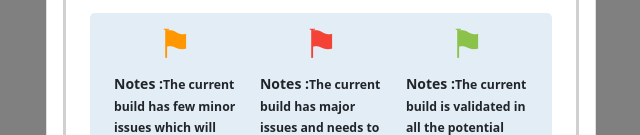
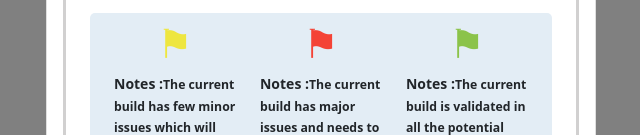
Before and after one commit to sivamuthuG/BuildFlagTemplate, a plain HTML site: page index.html in a window 1280 px wide. Shown: the part 665-800 px from the top of the page, 307-947 px from the left. Drawn offline with nearby package versions, Linux system fonts and the light colour scheme.

Commit message:
Update index.html

```diff
--- a/index.html
+++ b/index.html
@@ -40,7 +40,7 @@
 
         .icon1 {
             font-size: 40px;
-            color: #ff9800;
+            color: #eee640;
         }
 
         .icon2 {
```
